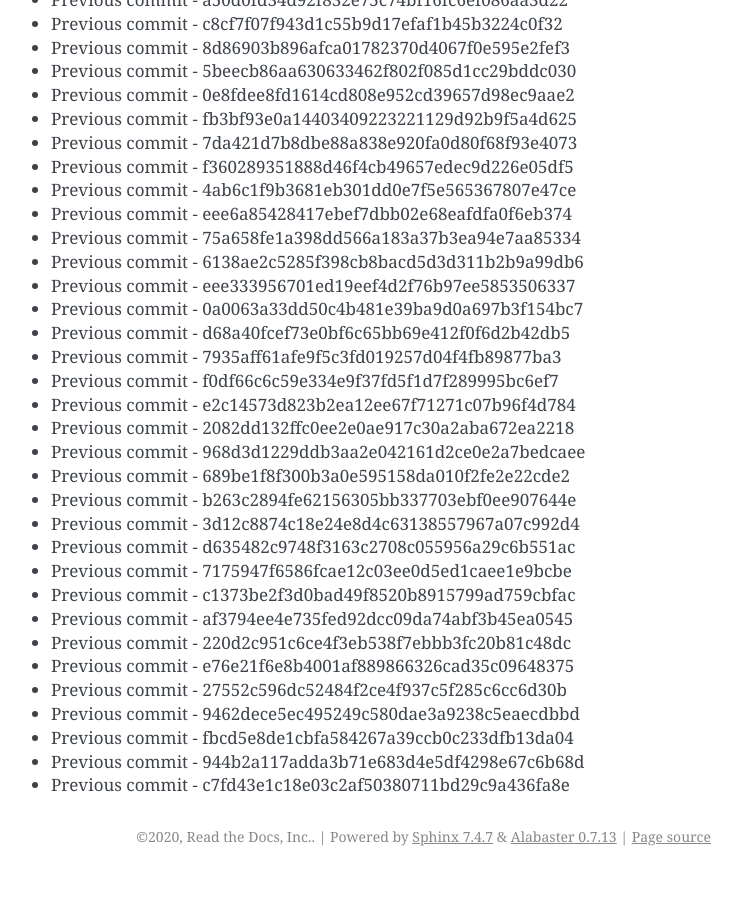
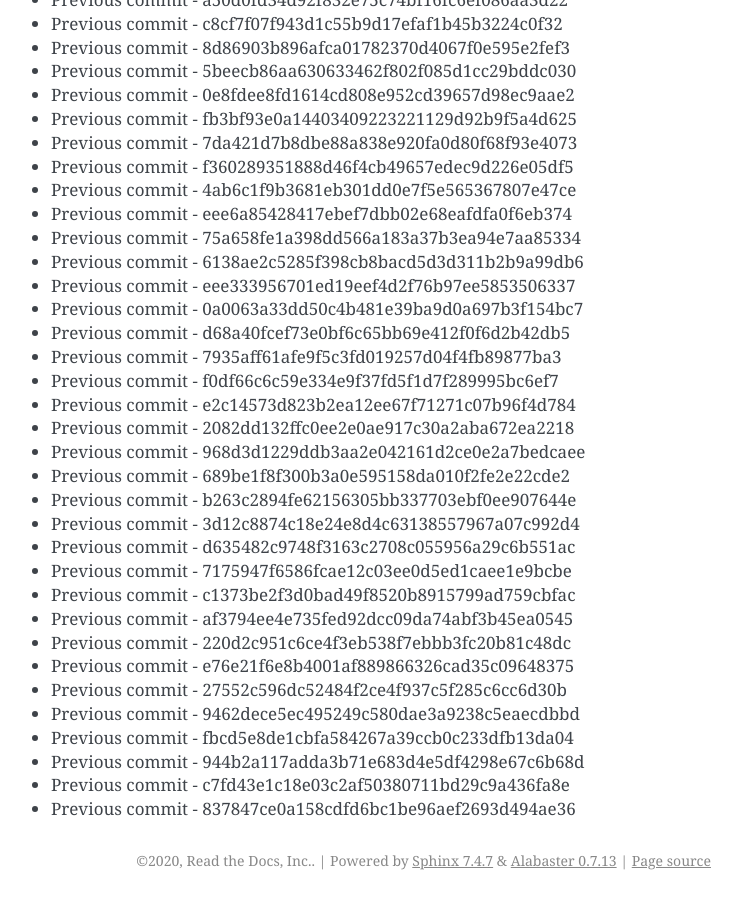
Before and after one commit to readthedocs/rtd-git-stresstest, a Sphinx documentation site: the page built from docs/updates.rst, in a window 1280 px wide and 900 px high, scrolled down 31520 px. Shown: the whole window, without its empty margins (399-1141 px from the left). Built offline with Sphinx 7.4.7, drawn with Linux system fonts in a browser that asks for light colours; before the commit the page ends 32396 px from its top, so only the background shows below that.

Commit message:
Generating commit from previous: 837847ce0a158cdfd6bc1be96aef2693d494ae36

```diff
--- a/docs/updates.rst
+++ b/docs/updates.rst
@@ -1356,3 +1356,4 @@ It can be tested for any performance characteristics.
 * Previous commit - fbcd5e8de1cbfa584267a39ccb0c233dfb13da04
 * Previous commit - 944b2a117adda3b71e683d4e5df4298e67c6b68d
 * Previous commit - c7fd43e1c18e03c2af50380711bd29c9a436fa8e
+* Previous commit - 837847ce0a158cdfd6bc1be96aef2693d494ae36
```
